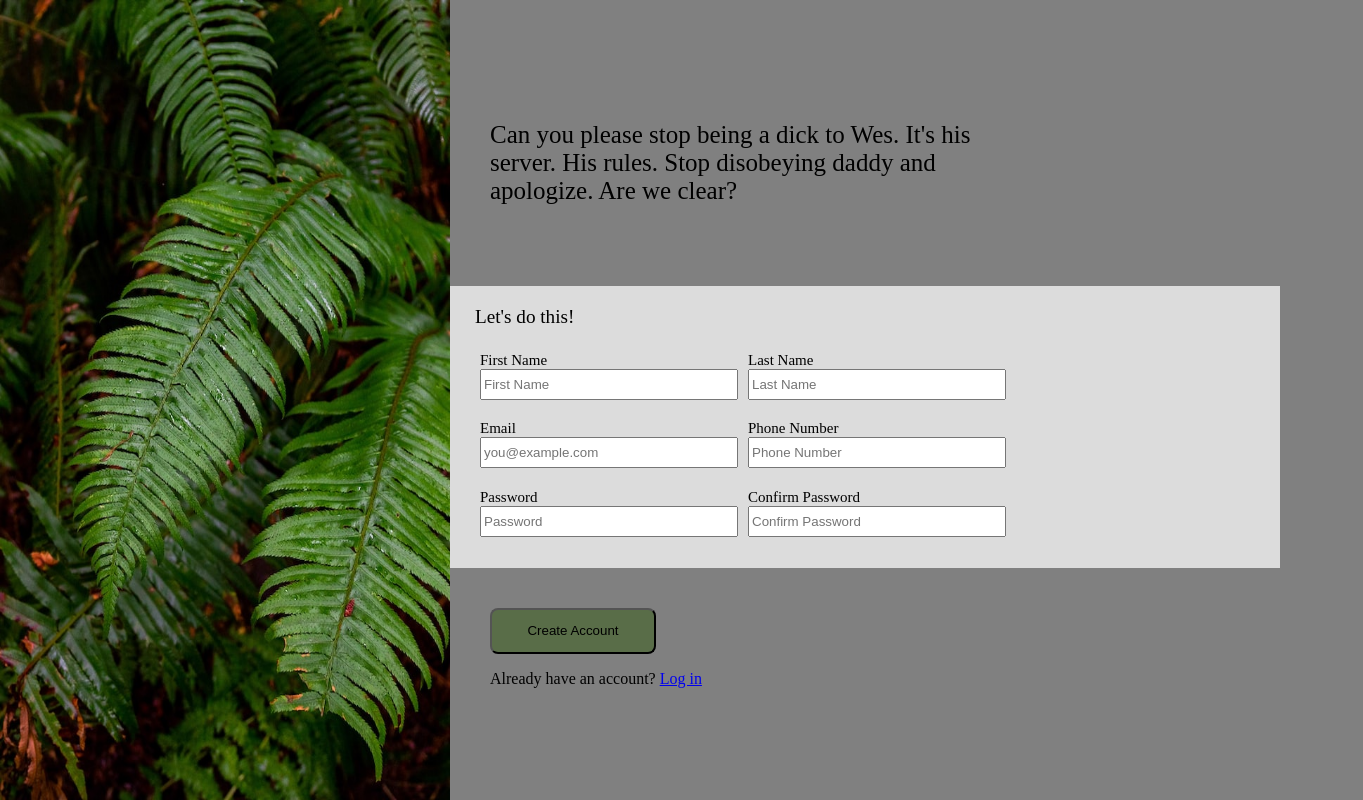
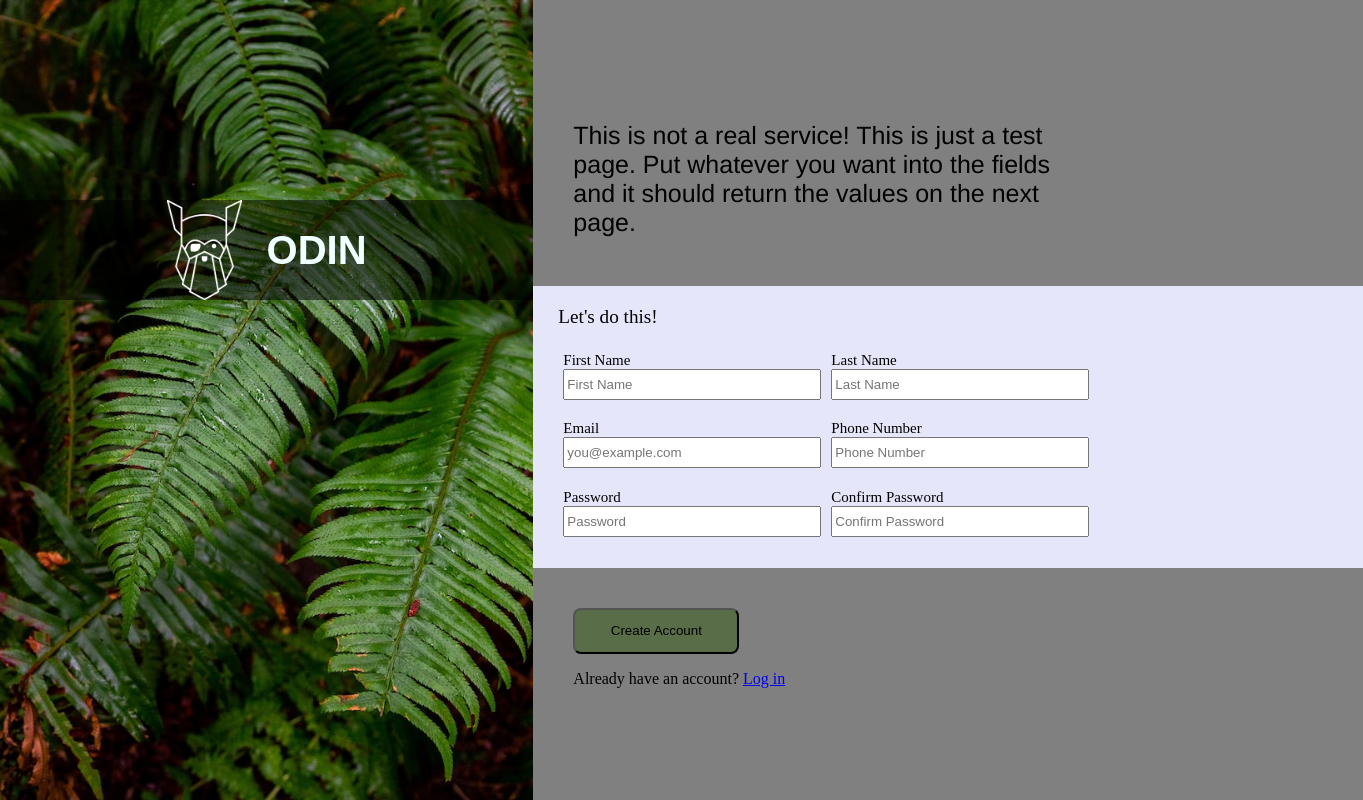
Before and after one commit to MikeyPar/Sign-Up-Form, a plain HTML site: page index.html in a window 1280 px wide. Shown: the whole page, 1363 px wide, since content can reach past the window. Drawn offline with Linux system fonts and the light colour scheme.

Commit message:
added the odin overlay

```diff
--- a/index.html
+++ b/index.html
@@ -9,10 +9,17 @@
     <script src="js.js"></script>
 </head>
 <body>
-    <div class="left"><img src="./pics/smallLeaves.jpg" alt="" width=""></div>
+    <div class="left">
+        <img id="leaves" src="./pics/smallLeaves.jpg">
+        <div id="parker">
+            <img src="./pics/odin.png">
+            <p>ODIN</p>
+        </div>
+
+    </div>
     <div class="right">
         <div class="top">
-            <p>Can you please stop being a dick to Wes. It's his server. His rules. Stop disobeying daddy and apologize. Are we clear?</p>
+            <p>This is not a real service! This is just a test page. Put whatever you want into the fields and it should return the values on the next page. </p>
         </div>
         <div class="mid">
             <p>Let's do this!</p>
--- a/styles.css
+++ b/styles.css
@@ -31,6 +31,7 @@ body {
     height: 100px;
     width: 500px;
     font-size: 25px;
+    font-family:'Franklin Gothic Medium', 'Arial Narrow', Arial, sans-serif;
 }
 
 .mid {
@@ -38,7 +39,7 @@ body {
     flex-direction: column;
     justify-content: center;
     align-items: flex-start;
-    background-color:gainsboro;
+    background-color: lavender;
 }
 
 .mid p {
@@ -48,11 +49,35 @@ body {
 
 .left {
    height: 100%;
+   position: relative;
 }
 
-img {
+#leaves {
+    position: relative;
     height: 100%;
+}
+
+#parker {
+    display: flex;
     width: 100%;
+    height: 100px;
+    position: absolute;
+    top: 200px;
+    background-color: rgba(0,0,0,0.5);
+    align-items: center;
+    justify-content: center;
+}
+
+#parker p {
+    color: azure;
+    font-size: 40px;
+    font-weight: bolder;
+    font-family: fantasy;
+}
+
+#parker img {
+    height: 100px;
+    margin-right: 25px;
 }
 
 form {
```
Also changed, not shown: pics/parker.jpg (deleted).
